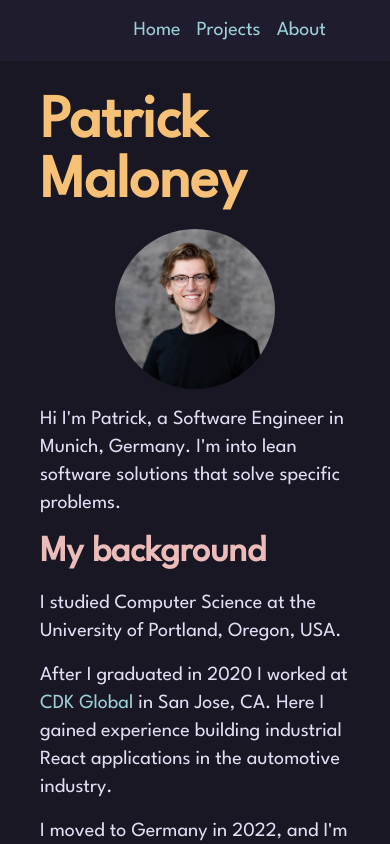
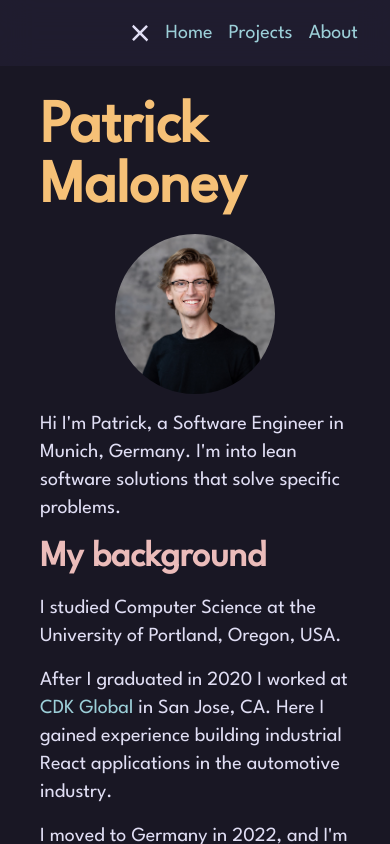
Before and after one commit to prmaloney/prmaloney, a SvelteKit app: page / in a window 390 px wide. Both pictures are taken after a click on the button "toggle menu". Shown: the top 844 px of the page. Built offline with nearby package versions, Linux system fonts and the light colour scheme; some icons are missing.

Commit message:
add animated burger menu

```diff
--- /dev/null
+++ b/src/components/Icons/Burger.svelte
@@ -0,0 +1,95 @@
+<script lang="ts">
+	import { cubicInOut } from 'svelte/easing';
+	import { fly, slide } from 'svelte/transition';
+	let open = false;
+	let onClick = (): void => {
+		open = !open;
+	};
+
+	let ariaLabel = 'toggle menu';
+	let width: string | number = 50;
+
+	const flyWithButton = (node, { duration, x, easing }) => {
+		const style = getComputedStyle(node);
+		const normalFly = fly(node, { duration, x });
+		const initialTransform = style.transform === 'none' ? '' : style.transform;
+		const button = document.getElementsByTagName('button')[0];
+
+		button.style.transform = initialTransform;
+		return normalFly;
+	};
+</script>
+
+<button
+	class="transition-transform ease-in-out
+        duration-300"
+	on:click={onClick}
+	aria-expanded={open}
+	aria-label={ariaLabel}
+>
+	<svg class:open viewBox="0 0 100 100" fill="none" stroke="currentColor" stroke-width="5" {width}>
+		<path
+			class="top"
+			d="m 30,33 h 40 c 3.722839,0 7.5,3.126468 7.5,8.578427 0,5.451959 -2.727029,8.421573 -7.5,8.421573 h -20"
+		/>
+		<path class="middle" d="m 30,50 h 40" />
+		<path
+			class="bottom"
+			d="m 70,67 h -40 c 0,0 -7.5,-0.802118 -7.5,-8.365747 0,-7.563629 7.5,-8.634253 7.5,-8.634253 h 20"
+		/>
+	</svg>
+</button>
+
+{#if open}
+	<div transition:flyWithButton={{ duration: 300, x: 50, easing: cubicInOut }}>
+		<slot
+			class="px-8 py-2 absolute translate-x-full transition-transform
+      ease-in-out duration-300"
+		/>
+	</div>
+{/if}
+
+<style>
+	:root {
+		--transition-duration: 400ms;
+	}
+
+	button {
+		cursor: pointer;
+		display: flex;
+		align-items: center;
+		overflow: hidden;
+	}
+
+	svg {
+		transition: transform var(--transition-duration);
+	}
+
+	.top {
+		stroke-dasharray: 40 160;
+		transition: stroke-dashoffset var(--transition-duration);
+	}
+
+	.middle {
+		transform-origin: 50%;
+		transition: transform var(--transition-duration);
+	}
+
+	.bottom {
+		stroke-dasharray: 40 85;
+		transition: stroke-dashoffset var(--transition-duration);
+	}
+
+	.open {
+		transform: rotate(45deg);
+	}
+
+	.open .top,
+	.open .bottom {
+		stroke-dashoffset: -64px;
+	}
+
+	.open .middle {
+		transform: rotate(90deg);
+	}
+</style>
--- a/src/routes/+layout.svelte
+++ b/src/routes/+layout.svelte
@@ -4,6 +4,7 @@
 	import { fly } from 'svelte/transition';
 	import { cubicInOut } from 'svelte/easing';
 	import type { LayoutData } from './$types';
+	import Burger from '../components/Icons/Burger.svelte';
 
 	const transitionSpeed = 300;
 
@@ -48,16 +49,9 @@
 			</nav>
 		</div>
 
-		<div class="flex justify-end md:hidden px-8 py-2 ">
-			<button
-				class="rounded-full hover:bg-muted
-      hover:backdrop-filter hover:backdrop-opacity-40 p-2 transition-colors ease-in-out duration-300"
-				on:click={() => (navbaropen = !navbaropen)}
-			>
-				<Icon name="burger" />
-			</button>
-			{#if navbaropen}
-				<nav class="px-8 py-2" transition:fly={{ x: 1000, duration: transitionSpeed }}>
+		<div class="flex justify-end items-center md:hidden px-8 py-2 ">
+			<Burger>
+				<nav>
 					<ul class="flex direction-row gap-4">
 						{#each links as { href, title }}
 							<li>
@@ -66,7 +60,7 @@
 						{/each}
 					</ul>
 				</nav>
-			{/if}
+			</Burger>
 		</div>
 	</header>
 
```
